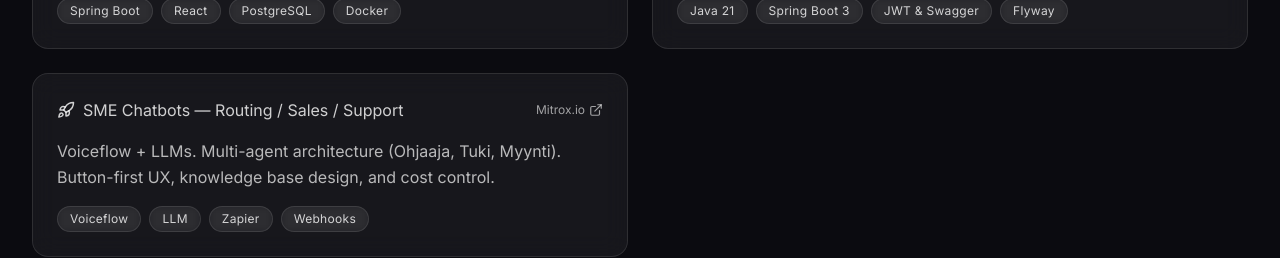
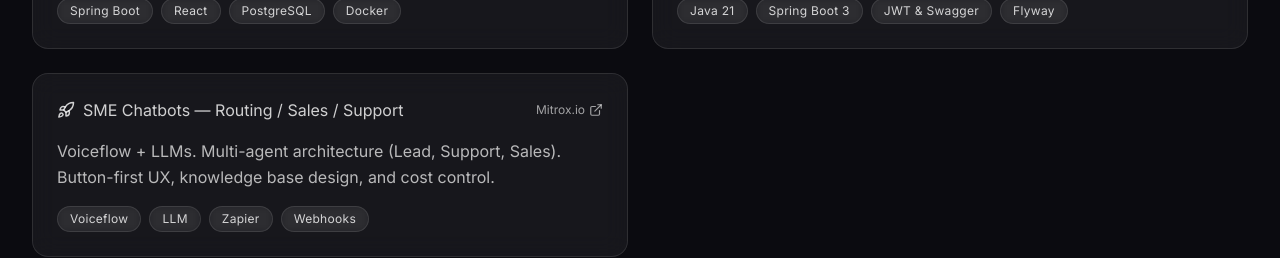
Before and after one commit to DooMi42/doomi42.github.io, a React (Vite) app: page / in a window 1280 px wide. Shown: the part 2540-2798 px from the top of the page. Built offline with nearby package versions, Linux system fonts and the light colour scheme.

Commit message:
naming fixing

```diff
--- a/src/App.jsx
+++ b/src/App.jsx
@@ -430,7 +430,7 @@ export default function JohannesPortfolio() {
                 <div className="flex items-center gap-2 text-white/80"><Rocket size={18}/> SME Chatbots — Routing / Sales / Support</div>
                 <a className="text-xs inline-flex items-center gap-1 text-white/60 hover:text-white" href="https://mitrox.io/" target="_blank" rel="noreferrer">Mitrox.io <ExternalLink size={14}/></a>
               </div>
-              <p className="text-white/70 leading-relaxed mb-4">Voiceflow + LLMs. Multi-agent architecture (Ohjaaja, Tuki, Myynti). Button-first UX, knowledge base design, and cost control.</p>
+              <p className="text-white/70 leading-relaxed mb-4">Voiceflow + LLMs. Multi-agent architecture (Lead, Support, Sales). Button-first UX, knowledge base design, and cost control.</p>
               <div className="flex flex-wrap gap-2 text-xs text-white/70">
                 <Badge>Voiceflow</Badge><Badge>LLM</Badge><Badge>Zapier</Badge><Badge>Webhooks</Badge>
               </div>
@@ -551,7 +551,7 @@ export default function JohannesPortfolio() {
                 <div className="space-y-2 text-white/80">
                   <a className="flex items-center gap-2 hover:text-white" href="mailto:johannes.hurmerinta@mitrox.io"><Mail size={16} /> johannes.hurmerinta@mitrox.io</a>
                   <a className="flex items-center gap-2 hover:text-white" href="https://github.com/DooMi42"><Github size={16} /> github.com/DooMi42</a>
-                  <a className="flex items-center gap-2 hover:text-white" href="https://linkedin.com/johanneshurmerinta"><Linkedin size={16} /> linkedin.com/in/yourprofile</a>
+                  <a className="flex items-center gap-2 hover:text-white" href="https://linkedin.com/in/johanneshurmerinta"><Linkedin size={16} /> linkedin.com/in/yourprofile</a>
                 </div>
                 <div className="mt-6">
                   <div className="text-white/90 font-medium mb-2">Download</div>
```
